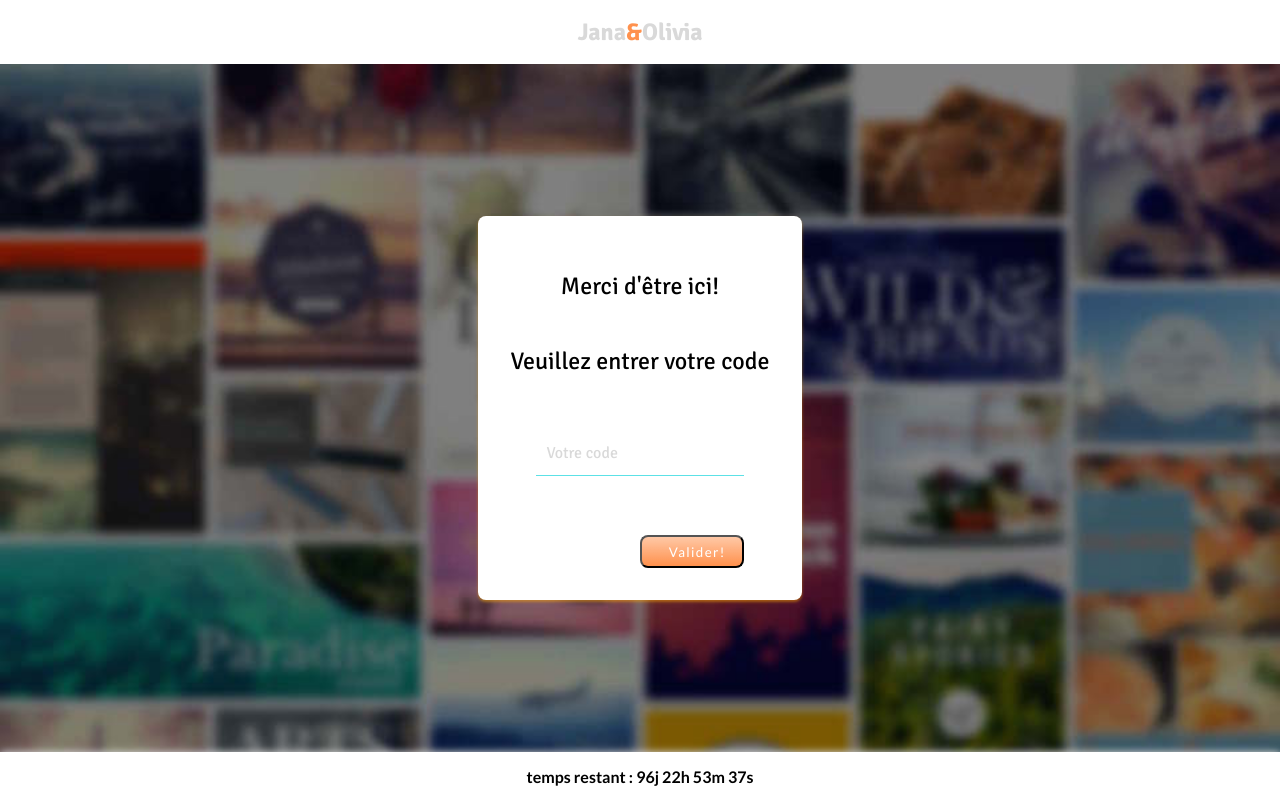
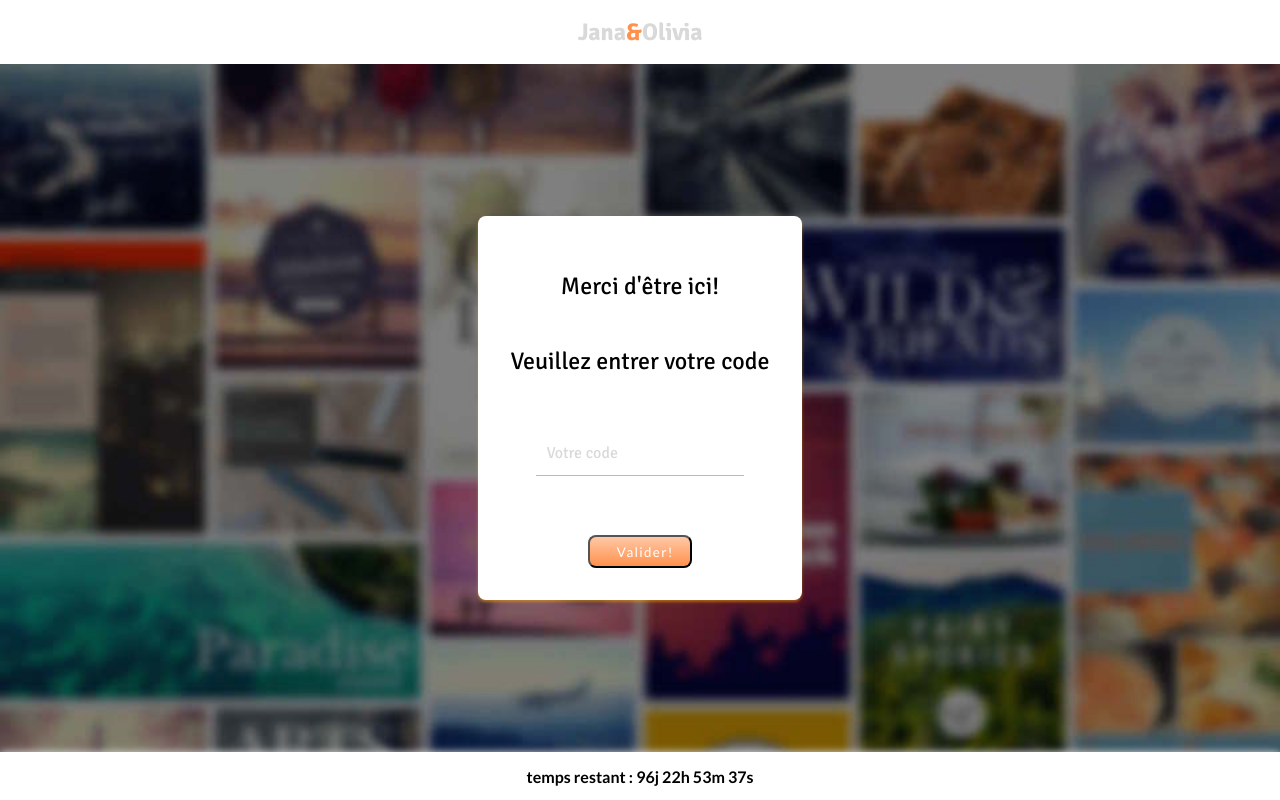
Before and after one commit to todun/marypops, a Vue app in the folder client/: page /guest in a window 1280 px wide. Built offline with nearby package versions, Linux system fonts and the light colour scheme; what vue-particles would draw is missing.

Commit message:
fix buttons

```diff
--- a/client/src/assets/sass/_buttons.scss
+++ b/client/src/assets/sass/_buttons.scss
@@ -1,6 +1,7 @@
 .btn {
+  min-height: 2rem;
   padding: 0.5em 2em;
-  background: linear-gradient(180deg, rgba(255, 255, 255, 0.5) 0%, rgba(255, 255, 255, 0) 100%), #55CCEE;
+  background: linear-gradient(180deg, rgba(255, 255, 255, 0.5) 0%, rgba(255, 255, 255, 0) 100%), $blue;
   border-radius: 8px;
   display: inline-block;
   text-decoration: none;
@@ -10,10 +11,13 @@
     letter-spacing: 0.1em;
   cursor: pointer;
   &:hover {
-    background-color: $blue;
+    background: linear-gradient(180deg, rgba(255, 255, 255, 0.5) 0%, rgba(255, 255, 255, 0) 100%), darken($blue, 10%);
   }
   &--orange {
-    background: linear-gradient(180deg, rgba(255, 255, 255, 0.5) 0%, rgba(255, 255, 255, 0) 100%), #FF914D;
+    background: linear-gradient(180deg, rgba(255, 255, 255, 0.5) 0%, rgba(255, 255, 255, 0) 100%), $orange;
+    &:hover {
+      background: linear-gradient(180deg, rgba(255, 255, 255, 0.5) 0%, rgba(255, 255, 255, 0) 100%), darken($orange, 10%);
+    }
   }
   &--input {
     margin-top: 2rem;
--- a/client/src/assets/sass/_form.scss
+++ b/client/src/assets/sass/_form.scss
@@ -21,9 +21,6 @@ form {
     &:focus {
       outline: none;
       box-shadow: 0 5px 5px -5px $blue;
-      // &::placeholder {
-      //   font-size: $size-small;
-      // }
     }
   }
   p.invalid {
--- a/client/src/components/guest/Guest.vue
+++ b/client/src/components/guest/Guest.vue
@@ -11,7 +11,9 @@
         </article>
         <form @submit.prevent="onSubmit">
           <input type="text" name="token" placeholder="Votre code" class="input" v-model="inputToken" @focus="hideErrorMessage">
-          <input type="submit" value="Valider!" class="btn btn--orange btn--input">
+          <div class="btn-wrapper">
+            <input type="submit" value="Valider!" class="btn btn--orange btn--input">
+          </div>
         </form>
       </section>
       <p class="errors" v-if="error && inputToken !== ''"> Le code n'est pas le bon....</p>
--- a/client/src/components/guest/GuestName.vue
+++ b/client/src/components/guest/GuestName.vue
@@ -8,7 +8,9 @@
       </article>
       <form @submit.prevent="onSubmit">
         <input type="text" name="firstname" placeholder="Votre prénom" class="input" v-model="firstname" @focus="hideErrorMessage">
-        <input type="submit" value="Valider!" class="btn btn--orange btn--input">
+        <div class="btn-wrapper">
+          <input type="submit" value="Valider!" class="btn btn--orange btn--input">
+        </div>
       </form>
     </section>
      <p class="errors" v-if="error"> On ne vous a pas trouvé... Mais pouvez réessayer!<br> (Si le problème persiste, essayez votre conjoint.e ou contactez-nous)</p>
--- a/client/src/main.js
+++ b/client/src/main.js
@@ -7,7 +7,9 @@ import axios from 'axios'
 import store from './store'
 import VueAxios from 'vue-axios'
 import VueParticles from 'vue-particles'
+import Vuelidate from 'vuelidate'
 
+Vue.use(Vuelidate)
 Vue.use(VueParticles)
 Vue.config.productionTip = false
 Vue.use(VueAxios, axios)
```
